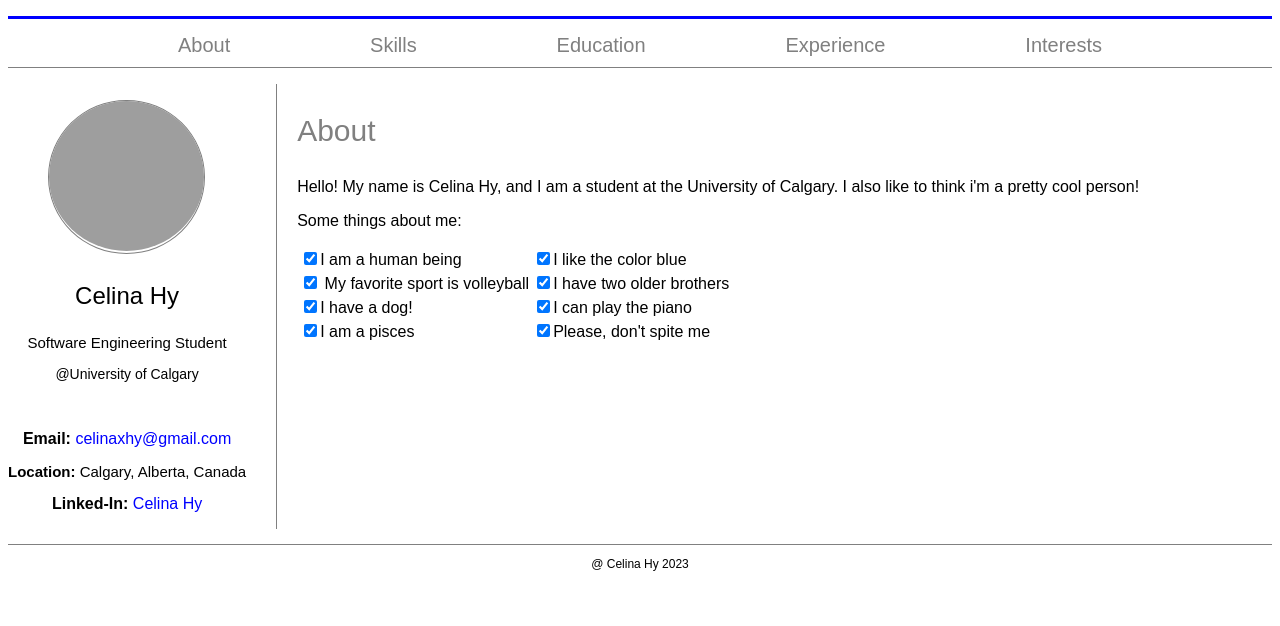
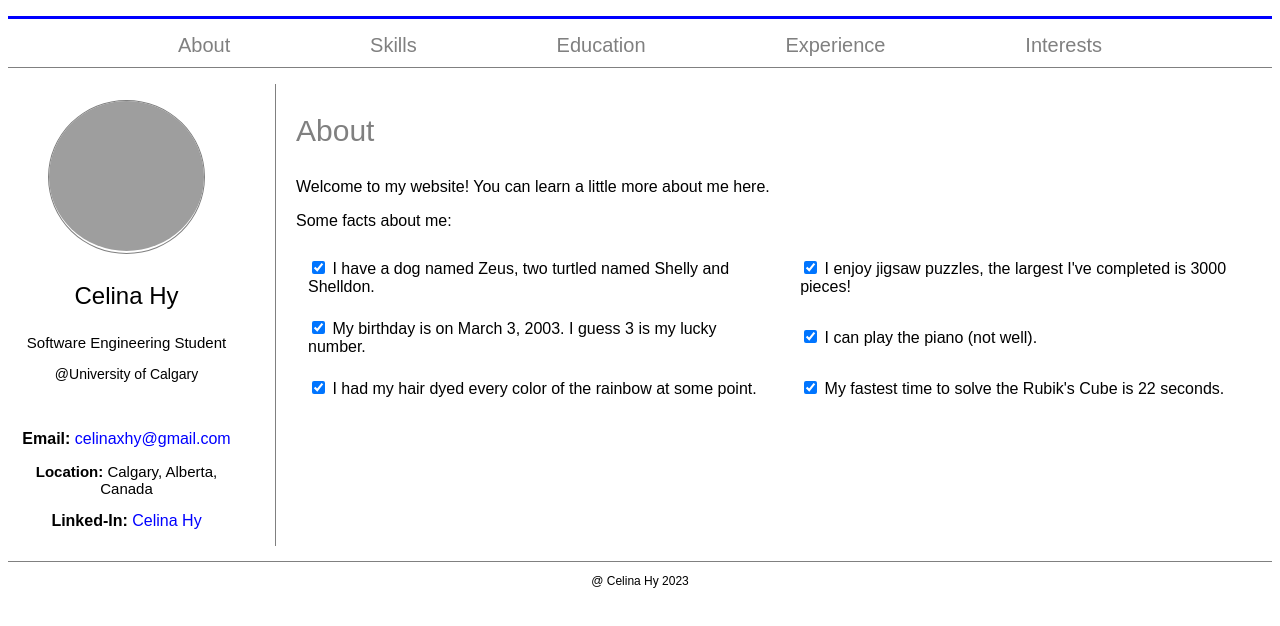
Before and after one commit to celinahy/celinahy.github.io, a plain HTML site: page index.html in a window 1280 px wide. Drawn offline with Linux system fonts and the light colour scheme; grey boxes are pictures that could not be loaded.

Commit message:
added heading to 'Celina Hy' and fixed index page

```diff
--- a/index.html
+++ b/index.html
@@ -5,8 +5,14 @@
         <meta name="viewport" content="width=device-width">
         <!-- page description that will appear on search engines as link summary -->
         <meta name="description" content="Rick Astley Wiki">
-        <title>Rick Astley Wiki</title>
+        <title>Celina Hy</title>
         <link rel="stylesheet" href="style.css">
+        <style>
+          td, th {
+            margin: 10px;
+            padding: 10px;
+          }
+        </style>
     </head>
 
 <body>
@@ -58,41 +64,35 @@
     </div>
     <div class="right-align">
       <p class="header"> About</p>
-      <p>Hello! My name is Celina Hy, and I am a student at the University of Calgary. I also like to think i'm a pretty cool person!</p>
-      <p>Some things about me:</p>
+      <p>Welcome to my website! You can learn a little more about me here.</p>
+      <p>Some facts about me:</p>
       <table>
         <tbody>
           <tr>
             <td>
-              <input type="checkbox" checked>I am a human being
+              <input type="checkbox" checked> I have a dog named Zeus, two turtled named Shelly and Shelldon.
             </td>
             <td>
-              <input type="checkbox" checked>I like the color blue
+              <input type="checkbox" checked> I enjoy jigsaw puzzles, the largest I've completed is 3000 pieces!
             </td>
           </tr>
           <tr>
             <td>
-              <input type="checkbox" checked> My favorite sport is volleyball
+              <input type="checkbox" checked> My birthday is on March 3, 2003. I guess 3 is my lucky number.
             </td>
             <td>
-              <input type="checkbox" checked>I have two older brothers
+              <input type="checkbox" checked> I can play the piano (not well).
             </td>
           </tr>
           <tr>
             <td>
-              <input type="checkbox" checked>I have a dog!
+              <input type="checkbox" checked> I had my hair dyed every color of the rainbow at some point.
             </td>
             <td>
-              <input type="checkbox" checked>I can play the piano
+              <input type="checkbox" checked> My fastest time to solve the Rubik's Cube is 22 seconds.
             </td>
           </tr>
           <tr>
-            <td>
-              <input type="checkbox" checked>I am a pisces
-            </td>
-            <td>
-              <input type="checkbox" checked>Please, don't spite me
-            </td>
           </tr>
         </tbody>
       </table>
```
Also changed, not shown: experience.html (+1 -1 lines), interests.html (+1 -1 lines), skills.html (+1 -1 lines).
